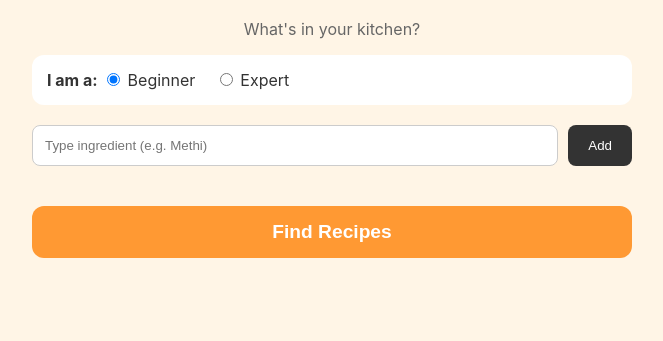
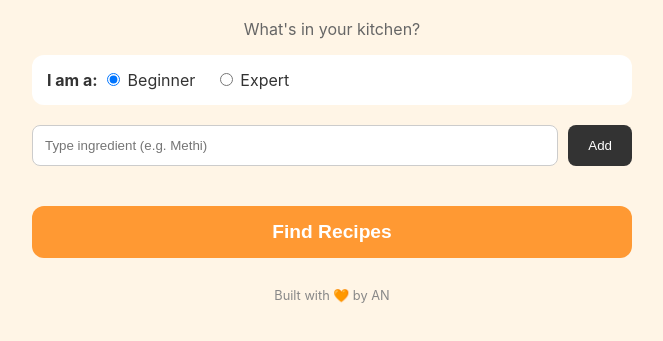
Before and after one commit to abhishek343/sabzi-sorted-app, a plain HTML site: page Index.html in a window 1280 px wide. Shown: the part 83-424 px from the top of the page, without its empty margins (308-971 px from the left). Drawn offline with Linux system fonts and the light colour scheme.

Commit message:
added footer credit

```diff
--- a/Index.html
+++ b/Index.html
@@ -195,5 +195,6 @@
         // Initial Render
         renderGrid();
     </script>
+<p style="text-align: center; font-size: 0.8rem; margin-top: 30px; color: #888;">Built with 🧡 by AN</p>
 </body>
 </html>
```
